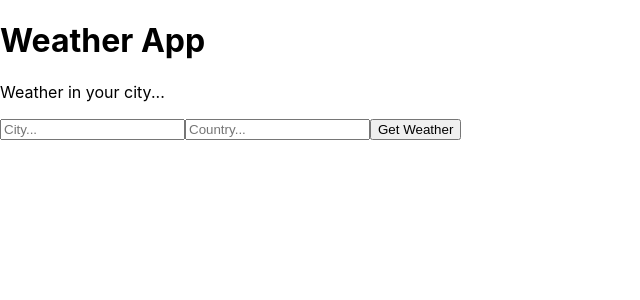
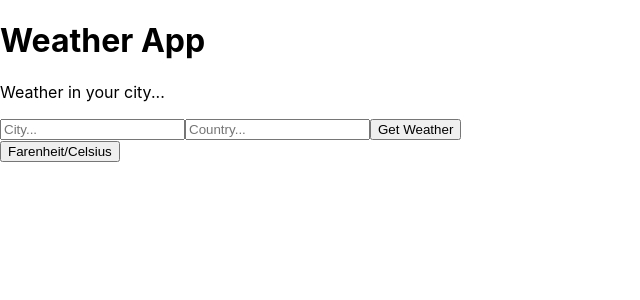
Before and after one commit to rparelkar/react_weather_app, a React (Create React App) app: page / in a window 1280 px wide. Shown: the top 300 px of the page, without its empty margins (0-640 px from the left). Built offline with nearby package versions, Linux system fonts and the light colour scheme.

Commit message:
v1.3
Farenheit/celsius switch breaking

```diff
--- a/src/App.js
+++ b/src/App.js
@@ -4,6 +4,7 @@ import Form from "./components/form";
 import Titles from "./components/titles";
 
 const Api_Key = "89ef02fa81a33ba892549aa1c220b2fc";
+let tempToggleCelsius = 1;
 
 class App extends React.Component {
 
@@ -18,6 +19,31 @@ class App extends React.Component {
     error: undefined
   }
 
+  // have a Farenheit to celsius switch
+  tempChange = () => {
+    console.log("Inside temp change");
+    if(tempToggleCelsius){
+      this.setState({
+        temperature: (this.state.temperature * 9 / 5 + 32),
+        temperatureFeel: (this.state.temperatureFeel * 9 / 5 + 32),
+        city: this.state.city,
+        country: this.state.country,
+        humidity: this.state.humidity,
+        description: this.state.description,
+        error: this.state.error
+      })
+    }else{
+      this.setState({
+        temperature: (this.state.temperature - 32) * 5 / 9,
+        temperatureFeel: (this.state.temperatureFeel - 32) * 5 / 9,
+        city: this.state.city,
+        country: this.state.country,
+        humidity: this.state.humidity,
+        description: this.state.description,
+        error: this.state.error
+      })
+    }
+  }
   getWeather = async (e) => {
     console.log("Inside get weather");
     const city = e.target.elements.city.value;
--- a/src/components/form.js
+++ b/src/components/form.js
@@ -11,6 +11,9 @@ class Form extends React.Component{
                     <input type="text" name="country" placeholder="Country..."/>
                     <button>Get Weather</button>
                 </form>
+                <button onClick = {this.tempChange}>Farenheit/Celsius</button>
+
+
           </div>
         )
     }
```
